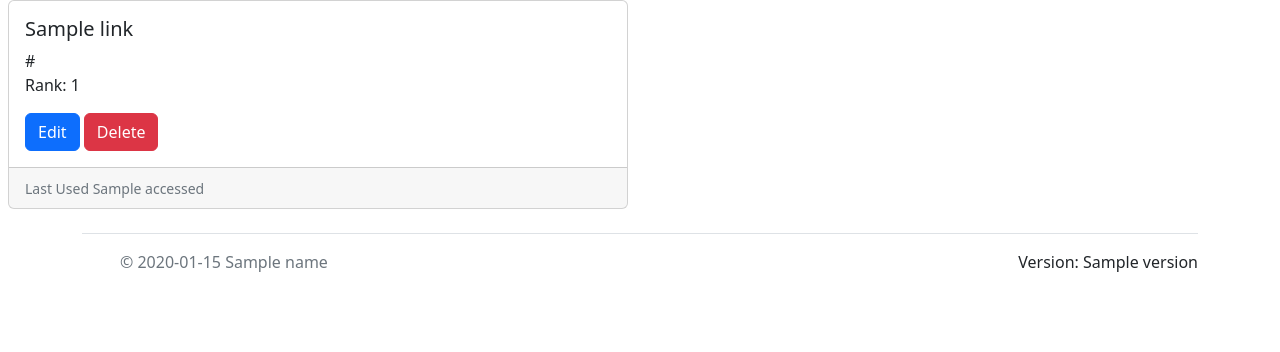
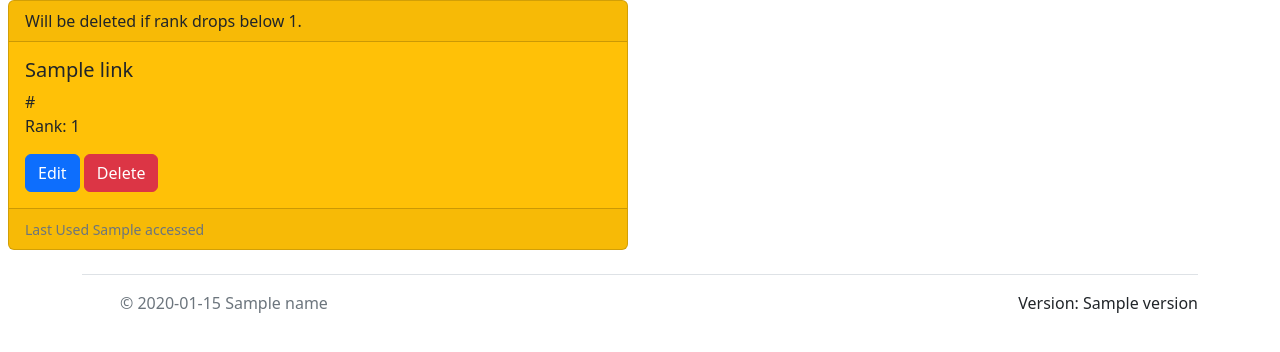
Before and after one commit to brandonleon/StartPage, a FastAPI app: template templates/dashboard.html in a window 1280 px wide. Shown: the part 56-408 px from the top of the page. Run offline with FastAPI, Linux system fonts and the light colour scheme; the template is opened without the code that fills it: most values are stand-ins (such as "Sample title", 1, 10 or a date in 2020); data that the repository does not hold is empty; parts of the project's set-up code (start-up, migrations or seed data) failed here and were passed over; some libraries are stand-ins or nearby versions.

Commit message:
Highlight links soon to be and sceduled to be deleted.

```diff
--- a/templates/dashboard.html
+++ b/templates/dashboard.html
@@ -1,6 +1,7 @@
 <!DOCTYPE html>
 <html lang="en">
   {% include 'header.html' %}
+
   <body>
 
     {% include 'navbar.html' %}
@@ -8,8 +9,11 @@
     <div class="mx-2">
       <div class="row row-cols-md-2 g-4">
         {% for link in links %}
-            <div id="card" class="col"{% if loop.last %} hx-get="/dashboard_items/1" hx-trigger="revealed" hx-swap="afterend"{% endif %}>
-                <div class="card h-100">
+        <div id="card" class="col" {% if loop.last %} hx-get="/dashboard_items/1" hx-trigger="revealed" hx-swap="afterend" {% endif %}>
+          <div class="card h-100{% if link.rank < 1 %} text-dark bg-danger{% elif link.rank < 2.5 %} text-dark bg-warning{% endif %}">
+            {% if link.rank < 1 %}<div class="card-header">Scheduled to be Deleted</div>
+            {% elif link.rank < 2.5 %}<div class="card-header">Will be deleted if rank drops below 1.</div>
+            {% endif %}
             <div class="card-body">
               <h5 id="card-title">{{ link.name }}</h5>
               <p class="card-text">{{ link.url|truncate(255) }} <br />Rank: {{ link.rank | round(2) }}</p>
@@ -28,4 +32,5 @@
     {% include 'footer.html' %}
 
   </body>
+
 </html>
--- a/templates/dashboard_items.html
+++ b/templates/dashboard_items.html
@@ -1,6 +1,11 @@
 {% for link in links %}
-            <div class="col"{% if loop.last %} hx-get="/dashboard_items/{{ next_page }}" hx-trigger="revealed" hx-swap="afterend"{% endif %}>
-                <div class="card h-100">
+<div class="col" {% if loop.last %} hx-get="/dashboard_items/{{ next_page }}" hx-trigger="revealed" hx-swap="afterend" {% endif %}>
+  <div class="card h-100{% if link.rank < 1 %} text-dark bg-danger{% elif link.rank < 2.5 %} text-dark bg-warning{% endif %}">
+    {% if link.rank < 1 %}
+    <div class="card-header">Scheduled to be Deleted</div>
+    {% elif link.rank < 2.5 %}
+    <div class="card-header">Will be deleted if rank drops below 1.</div>
+    {% endif %}
     <div class="card-body">
       <h5 id="card-title">{{ link.name }}</h5>
       <p class="card-text">{{ link.url }} <br />Rank: {{ link.rank | round(2) }}</p>
--- a/templates/index.html
+++ b/templates/index.html
@@ -10,7 +10,7 @@
     <div class="col-sm">
         <ul class="list-group list-group-flush" id="search-results">
             {% for link in links %}
-                <li class="list-group-item lh-1"{% if loop.index == 20 %} hx-get="/links/1" hx-trigger="revealed" hx-swap="afterend"{% endif %}><a href="/redirect/{{ link.id }}" target="_blank" data-bs-toggle="tooltip" data-bs-placement="left"
+                <li id="link" class="list-group-item lh-1"{% if loop.index == 20 %} hx-get="/links/1" hx-trigger="revealed" hx-swap="afterend"{% endif %}><a {% if link.rank < 1 %}class="text-danger" {% elif link.rank < 2.5 %}class="text-warning" {% endif %}href="/redirect/{{ link.id }}" target="_blank" data-bs-toggle="tooltip" data-bs-placement="left"
                        data-bs-delay="200" title="{{ link.url|truncate(255) }}">{{ link.name }}</a></li>
             {% endfor %}
         </ul>
```
Also changed, not shown: templates/links.html (+3 -4 lines). Lines whose indentation alone changed are shown as unchanged.
